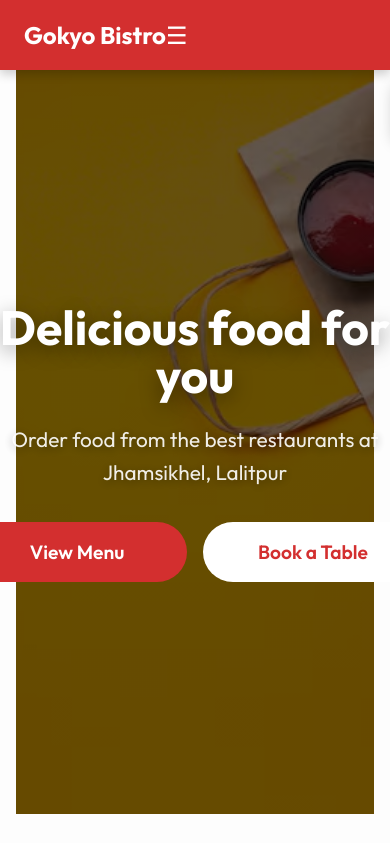
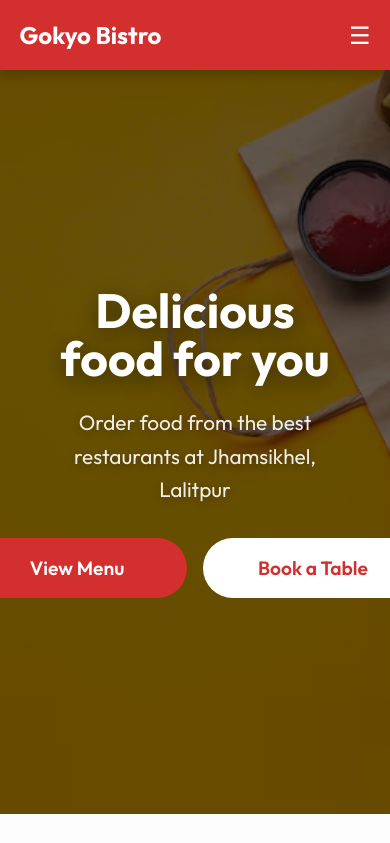
Before and after one commit to manishcodes-dot/Gokyo-Bistro-Premier-Dining-in-Jhamsikhel, a plain HTML site: page index.html in a window 390 px wide. Shown: the top 843 px of the page. Drawn offline with Linux system fonts and the light colour scheme.

Commit message:
solved1 of css

```diff
--- a/style.css
+++ b/style.css
@@ -49,6 +49,10 @@
 .gap-2 { gap: 1rem; }
 .gap-3 { gap: 2rem; }
 
+/* Container */
+.container { max-width: var(--container-width); width: 100%; margin: 0 auto; padding: 0 5%; }
+.container-narrow { max-width: 600px; width: 100%; margin: 0 auto; padding: 0 5%; }
+
 /* Grid Layouts */
 .grid { display: grid; gap: 1.5rem; }
 .grid-2 { grid-template-columns: repeat(auto-fit, minmax(320px, 1fr)); }
@@ -96,8 +100,8 @@
 /* Navbar */
 nav {
     background: var(--primary); color: #fff;
-    padding: 1rem 5%; position: sticky; top: 0; z-index: 1000;
-    box-shadow: 0 4px 10px rgba(0,0,0,0.2); display: flex; justify-content: space-between; align-items: center;
+    padding: 1rem 0; position: sticky; top: 0; z-index: 1000;
+    box-shadow: 0 4px 10px rgba(0,0,0,0.2);
 }
 .nav-brand { font-size: 1.5rem; font-weight: 700; color: #fff; cursor: pointer; }
 .nav-links { display: flex; gap: 2rem; align-items: center; }
@@ -116,15 +120,16 @@
 #cartBadge { background: #fff; color: var(--primary); padding: 0.15rem 0.5rem; border-radius: 20px; font-size: 0.75rem; font-weight: 800; margin-left: 8px; box-shadow: 0 2px 4px rgba(0,0,0,0.1); }
 
 /* Page Routing */
-.page { display: none; padding: 4rem 5%; min-height: 80vh; animation: fadeIn 0.5s cubic-bezier(0.4, 0, 0.2, 1) forwards; }
+.page { display: none; padding: 4rem 0; min-height: 80vh; animation: fadeIn 0.5s cubic-bezier(0.4, 0, 0.2, 1) forwards; }
 .page.active { display: block; }
 @keyframes fadeIn { from { opacity: 0; transform: translateY(20px); } to { opacity: 1; transform: translateY(0); } }
 
 /* Specific Page Sections */
 /* Hero - Simplified Big Text Style */
 .hero {
-    background: linear-gradient(rgba(0,0,0,0.6), rgba(0,0,0,0.6)), url('./Resources/first%20background.png') center/cover;
+    background: linear-gradient(rgba(0,0,0,0.6), rgba(0,0,0,0.6)), url('./Resources/first%20background.png') center / cover no-repeat;
     min-height: calc(100vh - 100px); max-height: 700px;
+    width: 100%;
     display: flex; flex-direction: column; justify-content: center; align-items: center;
     text-align: center; color: #fff; padding: 2rem; border-radius: 0; margin: 0;
 }
@@ -163,7 +168,7 @@
 .star-rating .star.active { color: var(--primary); }
 
 /* Footer */
-footer { background: var(--primary); color: #fff; padding: 3rem 5%; margin-top: auto; border-top: 1px solid rgba(255, 255, 255, 0.2); }
+footer { background: var(--primary); color: #fff; padding: 3rem 0; margin-top: auto; border-top: 1px solid rgba(255, 255, 255, 0.2); }
 .footer-grid { display: grid; grid-template-columns: repeat(auto-fit, minmax(200px, 1fr)); gap: 2rem; }
 .footer-grid h3 { color: #fff; }
 
@@ -182,7 +187,7 @@
 }
 
 @media (max-width: 768px) {
-    nav { padding: 1rem 1.5rem; }
+    nav { padding: 1rem 0; }
     .nav-links {
         display: none; position: absolute; top: 100%; left: 0; width: 100%;
         background: var(--primary); flex-direction: column; padding: 2rem;
@@ -193,6 +198,6 @@
     .mobile-menu-btn { display: block; }
     .hero h1 { font-size: 3rem; }
     .hero p { font-size: 1.3rem; }
-    .page { padding: 3rem 1rem; }
+    .page { padding: 3rem 0; }
     .btn { width: 100%; }
 }
```
